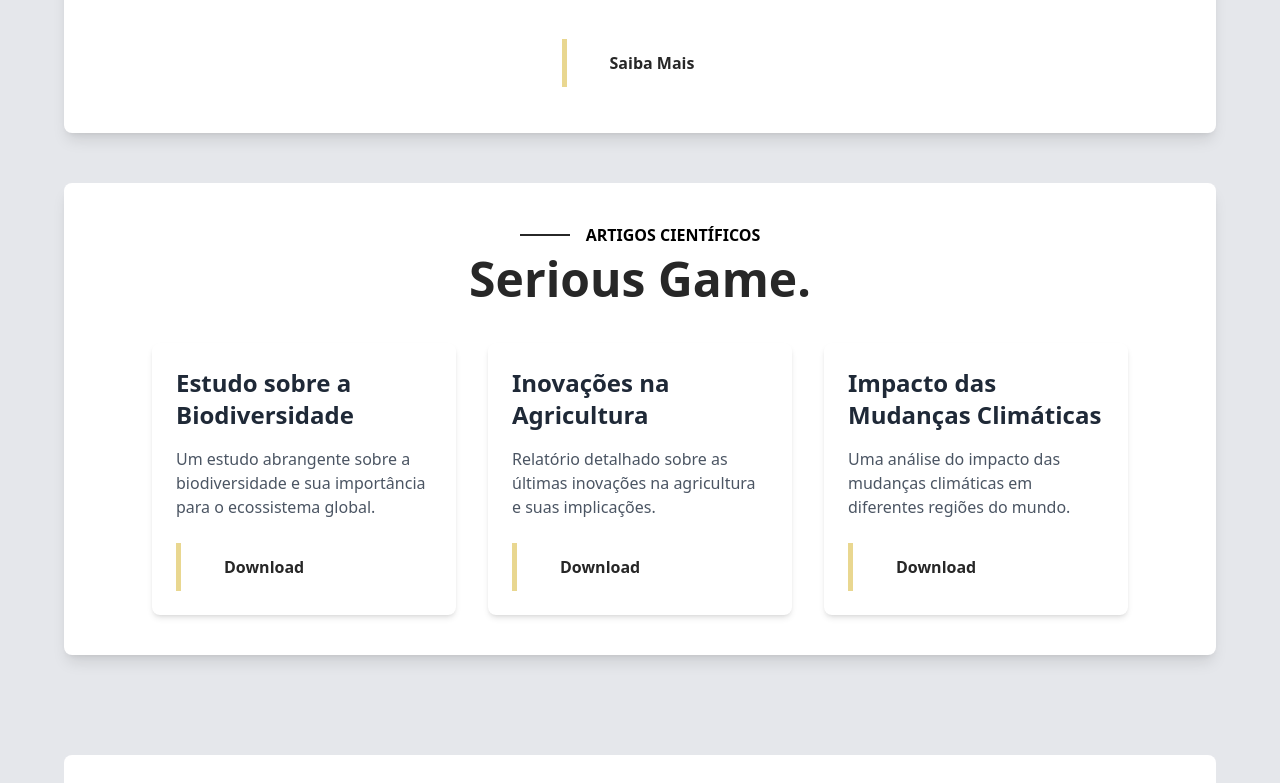
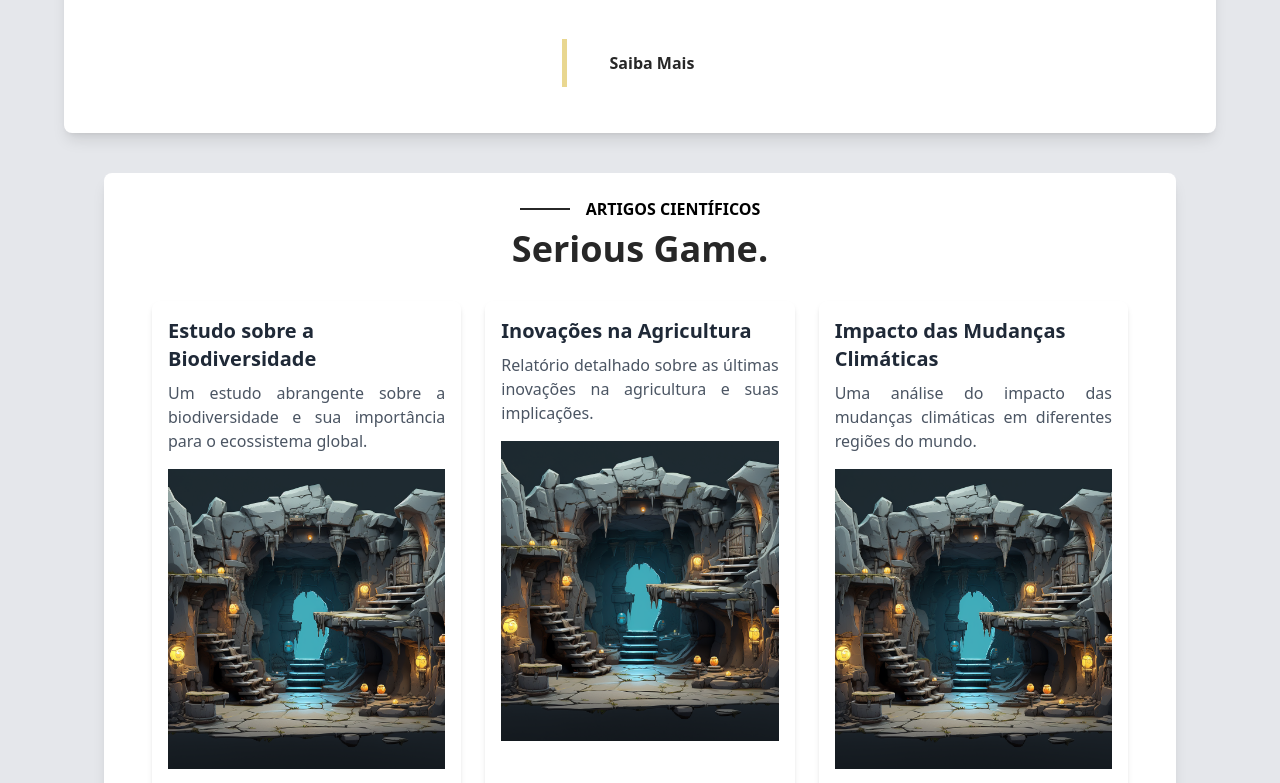
Before and after one commit to azemora/azm2024, a React (Vite) app: page / in a window 1280 px wide. Shown: the part 2900-3683 px from the top of the page. Built offline with nearby package versions, Linux system fonts and the light colour scheme.

Commit message:
update articles padding

```diff
--- a/src/components/ScientificArticles.jsx
+++ b/src/components/ScientificArticles.jsx
@@ -1,4 +1,5 @@
 import React from 'react';
+import { img_test1 } from '../assets';
 
 const ScientificArticles = () => {
   const articles = [
@@ -6,27 +7,30 @@ const ScientificArticles = () => {
       id: 1,
       title: 'Estudo sobre a Biodiversidade',
       description: 'Um estudo abrangente sobre a biodiversidade e sua importância para o ecossistema global.',
+      imageUrl: img_test1, // Adicionei uma URL de imagem
       downloadLink: '#',
     },
     {
       id: 2,
       title: 'Inovações na Agricultura',
       description: 'Relatório detalhado sobre as últimas inovações na agricultura e suas implicações.',
+      imageUrl: img_test1,
       downloadLink: '#',
     },
     {
       id: 3,
       title: 'Impacto das Mudanças Climáticas',
       description: 'Uma análise do impacto das mudanças climáticas em diferentes regiões do mundo.',
+      imageUrl: img_test1,
       downloadLink: '#',
     },
     // Adicione mais artigos conforme necessário
   ];
 
   return (
-    <section className="flex items-center justify-center py-20 px-8" style={{ padding: '50px 0' }}>
-      <div className="bg-white rounded-lg p-10 flex flex-col shadow-lg" style={{ width: '100%', maxWidth: '1900px', maxHeight: '800px' }}>
-        <div className="flex-1 flex flex-col items-center xl:px-50 sm:px-12 px-6 pt-10 md:pt-0">
+    <section className="flex items-center justify-center py-10 px-10">
+     <div className="bg-white rounded-lg p-6 flex flex-col shadow-lg w-[1900px]">
+        <div className="flex-1 flex flex-col items-center px-6 pt-6 md:pt-0">
           {/* Subtítulo com linha preta */}
           <div className="flex items-center mb-2 justify-center">
             <div className="h-[2px] w-[50px] bg-[#272727] mr-4"></div>
@@ -34,19 +38,23 @@ const ScientificArticles = () => {
           </div>
 
           {/* Título */}
-          <h1 className="text-4xl md:text-5xl font-bold text-[#272727] leading-tight text-center">Serious Game.</h1>
+          <h1 className="text-3xl md:text-4xl font-bold text-[#272727] leading-tight text-center">Serious Game.</h1>
 
           {/* Lista de Artigos */}
-          <div className="grid grid-cols-1 md:grid-cols-3 gap-8 mt-10">
+          <div className="grid grid-cols-1 md:grid-cols-2 lg:grid-cols-3 gap-6 mt-8 w-full">
             {articles.map((article) => (
-              <div key={article.id} className="bg-white rounded-lg shadow-md p-6 flex flex-col justify-between">
+              <div key={article.id} className="bg-white rounded-lg shadow-md p-4 flex flex-col justify-between">
                 <div>
-                  <h2 className="text-2xl font-bold text-gray-800 mb-4">{article.title}</h2>
-                  <p className="text-gray-600 text-base mb-6">{article.description}</p>
+                  <h2 className="text-xl font-bold text-gray-800 mb-2">{article.title}</h2>
+                  <p className="text-gray-600 text-base mb-4 text-justify">{article.description}</p>
+                  {/* Imagem do artigo */}
+                  <div className="flex justify-center mb-4">
+                    <img src={article.imageUrl} alt={article.title} style={{ width: '500px', height: '300px' }} className="object-cover max-w-full max-h-full" />
+                  </div>
                 </div>
                 <a
                   href={article.downloadLink}
-                  className="relative inline-block py-3 px-6 font-bold text-[#272727] bg-white border-none transition-all duration-300 overflow-hidden group mt-auto"
+                  className="relative inline-block py-2 px-4 font-bold text-[#272727] bg-white border-none transition-all duration-300 overflow-hidden group mt-auto"
                   download
                 >
                   <span className="absolute left-0 top-0 bottom-0 w-[5px] bg-[#e9d790] group-hover:w-full transition-all duration-300"></span>
```
